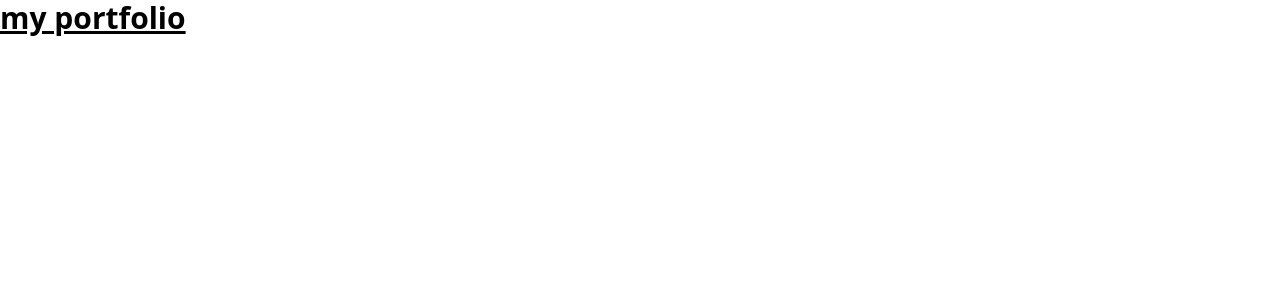
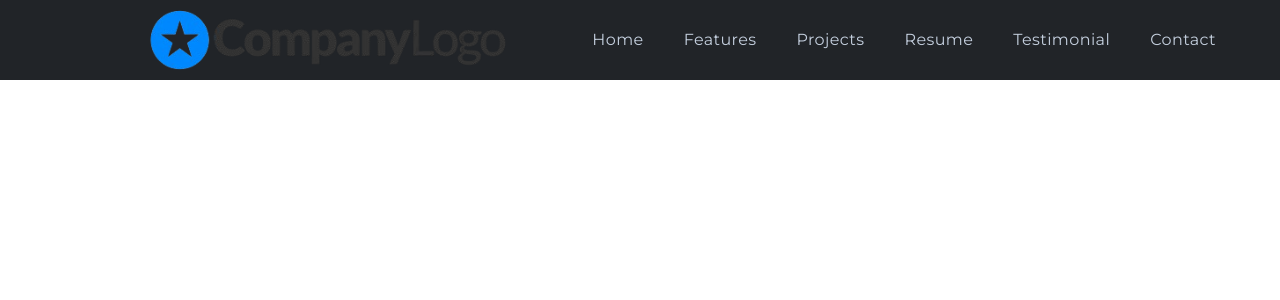
Before and after one commit to ArttuPuttonen/myPortfolio, a React (Create React App) app: page / in a window 1280 px wide. Shown: the top 300 px of the page. Built offline with nearby package versions, Linux system fonts and the light colour scheme; the HTML template or start-up script is replaced by a standard one.

Commit message:
simple navbar done

```diff
--- a/src/App.js
+++ b/src/App.js
@@ -1,8 +1,11 @@
+import Navbar from "./components/navbar/Navbar";
 
 function App() {
   return (
-    <div className="App">
-      <h1 className="text-3xl font-bold underline">my portfolio</h1>
+    <div className="w-full h-auto bg-bodyColor text-lightText">
+      <div className="max-w-screen-2xl mx-auto px-16">
+        <Navbar />
+      </div>
     </div>
   );
 }
--- a/src/assets/index.js
+++ b/src/assets/index.js
@@ -0,0 +1,6 @@
+import logo from './images/logo-example-removebg-preview.png';
+
+
+export {
+    logo
+}
--- /dev/null
+++ b/src/components/navbar/Navbar.js
@@ -0,0 +1,26 @@
+import React from 'react';
+import {logo} from '../../assets/index';
+import { navLinksdata } from '../../constants/index';
+
+function Navbar() {
+    return (
+        <div className="w-full h-20 mx-auto flex justify-between items-center font-titleFont">
+            <div>
+                <img src={logo} alt="logo" />
+            </div>
+            <div>
+                <ul className="flex items-center gap-10">
+                    {
+                        navLinksdata.map((navlink)=>(
+                            <li className="text-base font-normal text-grey-400 tracking-wide cursor-pointer
+                            hover:text-designColor duration-300" key={navlink._id}>
+                                {navlink.title}
+                            </li>
+                   ))}
+                </ul>
+            </div>
+        </div>
+    );
+    }
+
+export default Navbar;
```
Also changed, not shown: src/assets/images/logo-example-removebg-preview.png (added).
